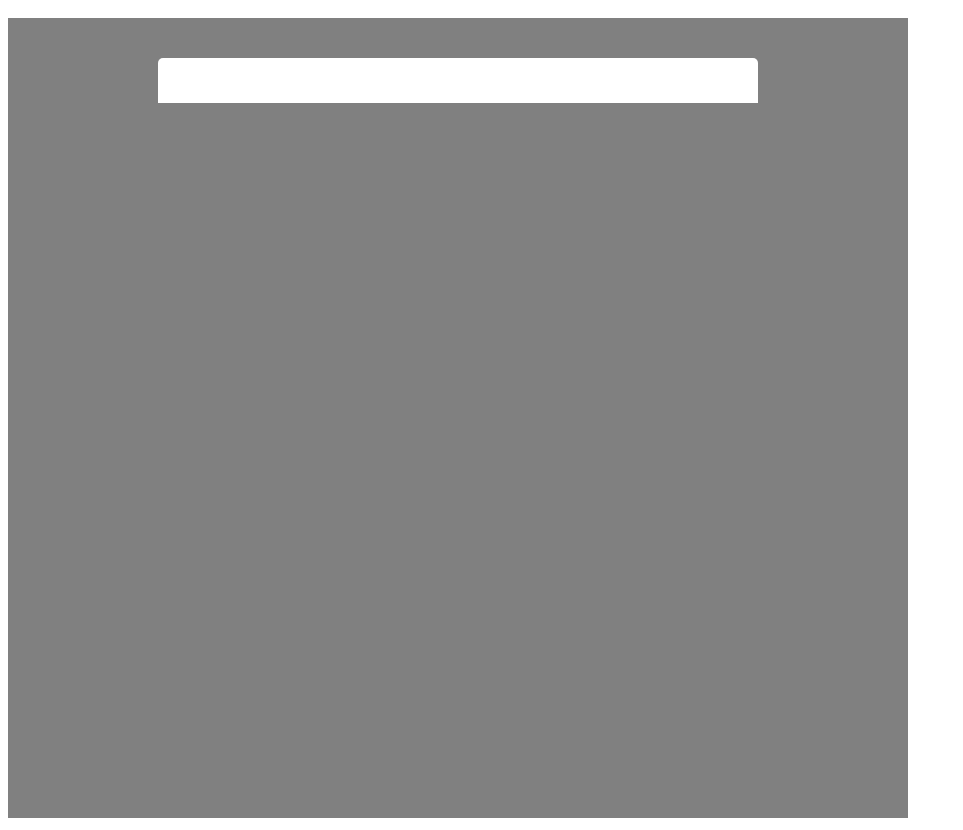
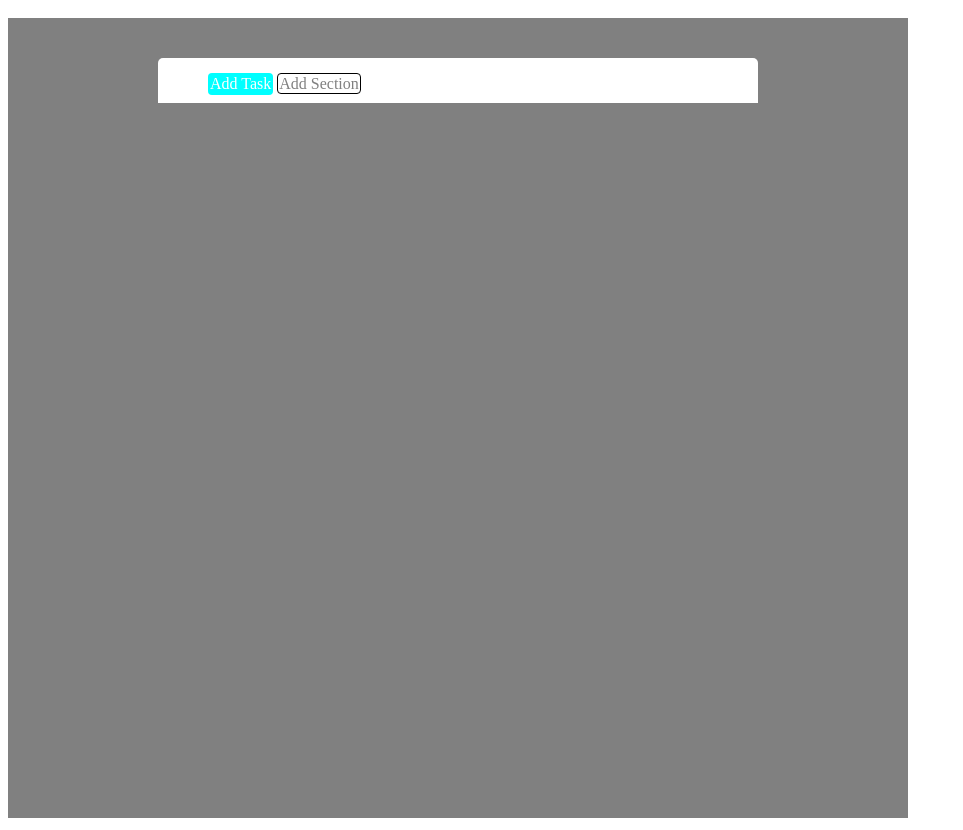
Before and after one commit to Nicolas2595/html-css-toboolist, a plain HTML site: page index.html in a window 1280 px wide. Shown: the part 73-903 px from the top of the page, without its empty margins (0-963 px from the left). Drawn offline with Linux system fonts and the light colour scheme.

Commit message:
aggiunte classi task e sezione

```diff
--- a/css/style.css
+++ b/css/style.css
@@ -7,7 +7,7 @@
     background-color: grey;
     width: 900px;
     height: 800px;
-    text-align: center;
+   /* text-align: center;*/
     display: inline-block;
 }
 
@@ -20,3 +20,21 @@
     border-top-left-radius: 5px;
     border-top-right-radius: 5px;
 }
+
+.task {
+    color: white;
+    background-color: aqua;
+    border-radius: 4px;
+    padding: 2px;
+    display: inline-block;
+    margin-top: 15px;
+    margin-left: 50px;
+}
+
+.sezione {
+    background-color: white;
+    color: grey;
+    border-radius: 4px;
+    border: 1px solid black;
+    padding: 1px;
+}
--- a/index.html
+++ b/index.html
@@ -18,8 +18,8 @@
     <main>
         <div class="contenitore">
             <div class="box1">
-
-
+                <span class="task">Add Task</span>
+                <span class="sezione">Add Section</span>
             </div>
 
 
```
